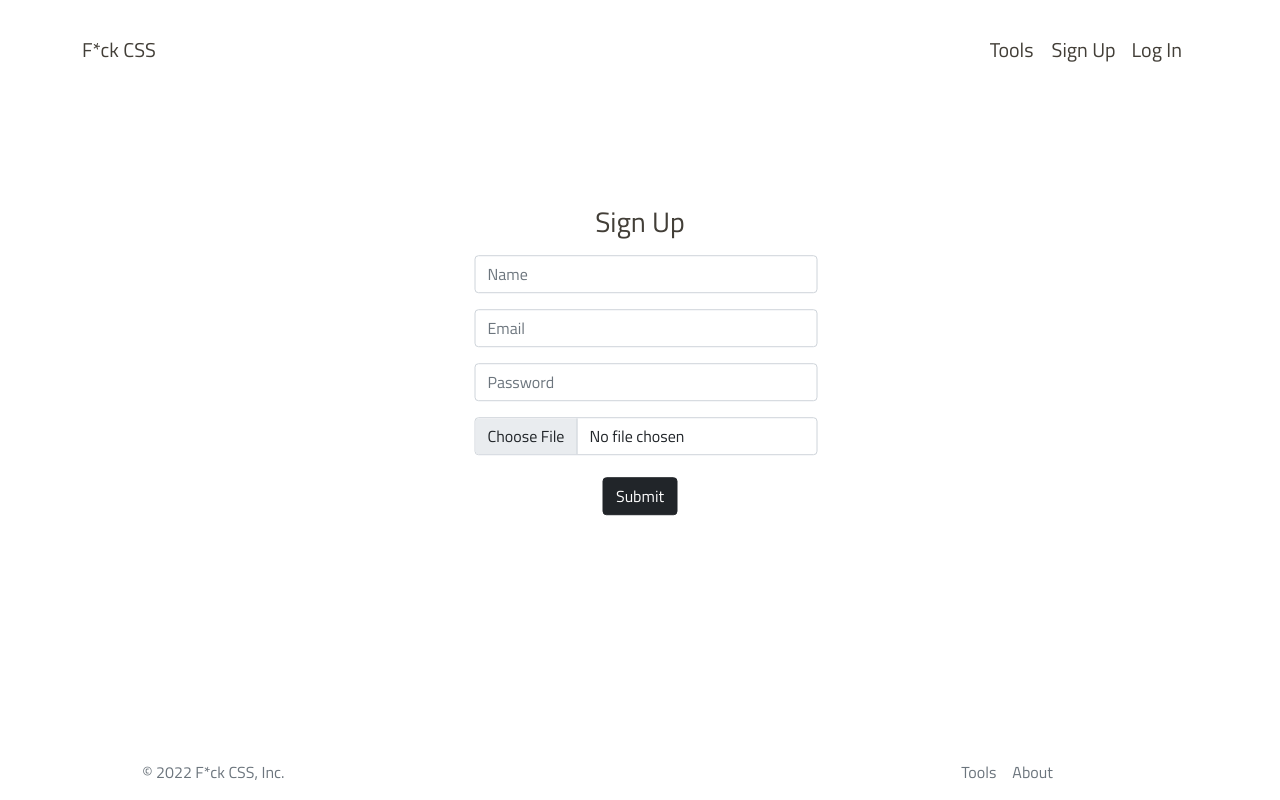
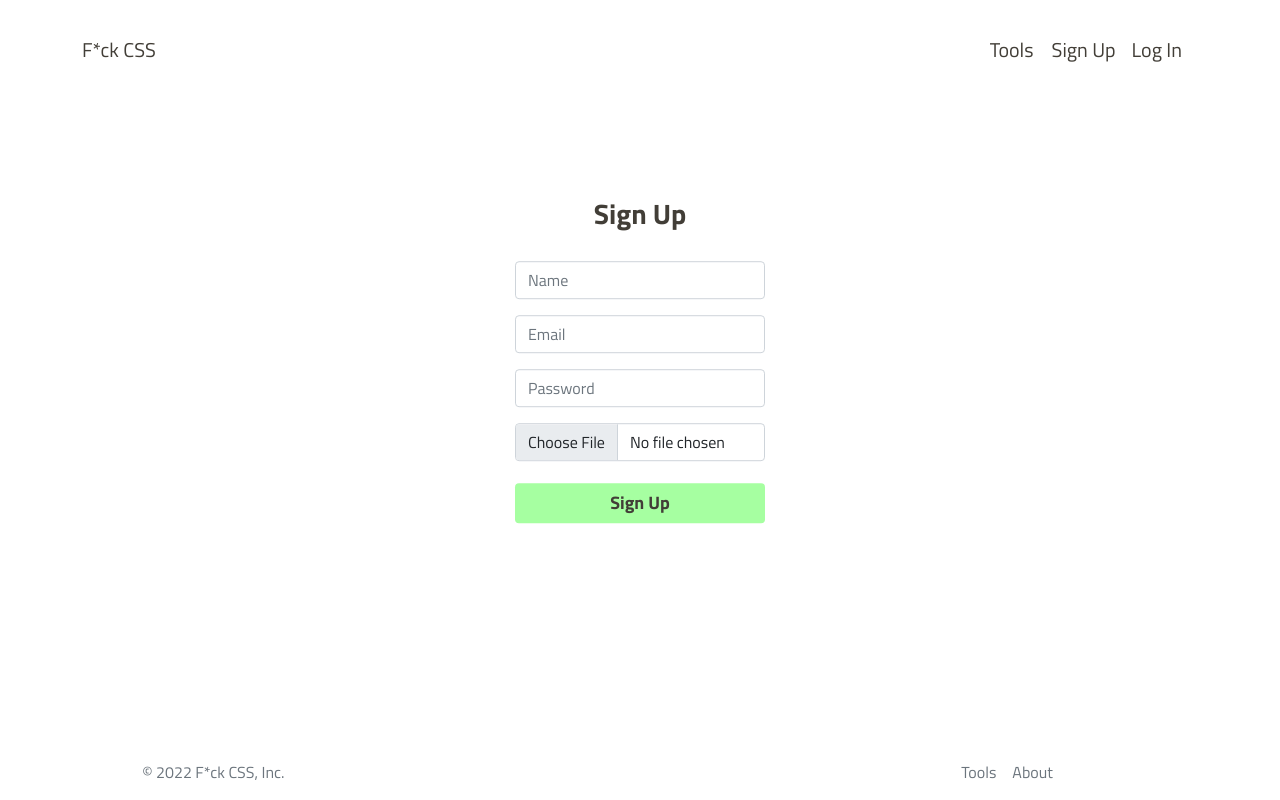
Before and after one commit to fck-css/web, a React (Create React App) app: page /register in a window 1280 px wide. Built offline with nearby package versions, Linux system fonts and the light colour scheme.

Commit message:
styled login and sign up

```diff
--- a/src/views/Login/Login.jsx
+++ b/src/views/Login/Login.jsx
@@ -41,7 +41,7 @@ const Login = () => {
 
     return (
         <div className="login-form">
-            <h3 className="mb-3">Log in</h3>
+            <h3>Log in</h3>
 
             <form onSubmit={handleSubmit(onSubmit)}>
                 <InputGroup
@@ -58,7 +58,7 @@ const Login = () => {
                     error={error}
                     type="password"
                 />
-                <button className={`mt-3 btn btn-${isSubmitting ? 'secondary' : 'dark'}`}>{isSubmitting ? 'Registering...' : 'Submit'}</button>
+                <button className={`mt-3 btn btn-${isSubmitting ? 'secondary' : 'dark'}`}>{isSubmitting ? 'Registering...' : 'Log In'}</button>
             </form>
         </div>
     )
--- a/src/views/Login/Login.scss
+++ b/src/views/Login/Login.scss
@@ -6,3 +6,29 @@
     left: 50%;
     transform: translate(-50%, -50%);
 }
+
+.login-form button {
+    background-color: $mint-green-color;
+    width: 250px;
+    height: 40px;
+    margin-top: 50px;
+    font-size: 18px;
+    font-weight: 600;
+    color: $brown-color;
+    padding: 5px 0;
+    border: none;
+}
+
+.login-form button:hover {
+    background-color: $light-green-color;
+    color: $brown-color;
+}
+
+.login-form input {
+    width: 250px;
+}
+
+.login-form h3 {
+    font-weight: 600;
+    margin-bottom: 30px;
+}
--- a/src/views/Register/Register.jsx
+++ b/src/views/Register/Register.jsx
@@ -51,7 +51,7 @@ const Register = () => {
 
     return (
         <div className="register-form">
-            <h3 className="mb-3">Sign Up</h3>
+            <h3>Sign Up</h3>
             <form onSubmit={handleSubmit(onSubmit)}>
                 <InputGroup
                     placeholder="Name"
@@ -80,7 +80,7 @@ const Register = () => {
                     register={ register }
                     error={errors.image?.message}
                 />
-                <button className={`mt-3 btn btn-${isSubmiting ? 'secondary' : 'dark'}`}>{isSubmiting ? 'Registering...' : 'Submit'}</button>
+                <button className={`mt-3 btn btn-${isSubmiting ? 'secondary' : 'dark'}`}>{isSubmiting ? 'Registering...' : 'Sign Up'}</button>
             </form>
         </div>
     )
--- a/src/views/Register/Register.scss
+++ b/src/views/Register/Register.scss
@@ -5,4 +5,31 @@
     top: 45%;
     left: 50%;
     transform: translate(-50%, -50%);
+    border-radius: 10px
 }
+
+.register-form button {
+    background-color: $mint-green-color;
+    width: 250px;
+    height: 40px;
+    margin-top: 50px;
+    font-size: 18px;
+    font-weight: 600;
+    color: $brown-color;
+    padding: 5px 0;
+    border: none;
+}
+
+.register-form button:hover {
+    background-color: $light-green-color;
+    color: $brown-color;
+}
+
+.register-form input {
+    width: 250px;
+}
+
+.register-form h3 {
+    font-weight: 600;
+    margin-bottom: 30px;
+}
```
